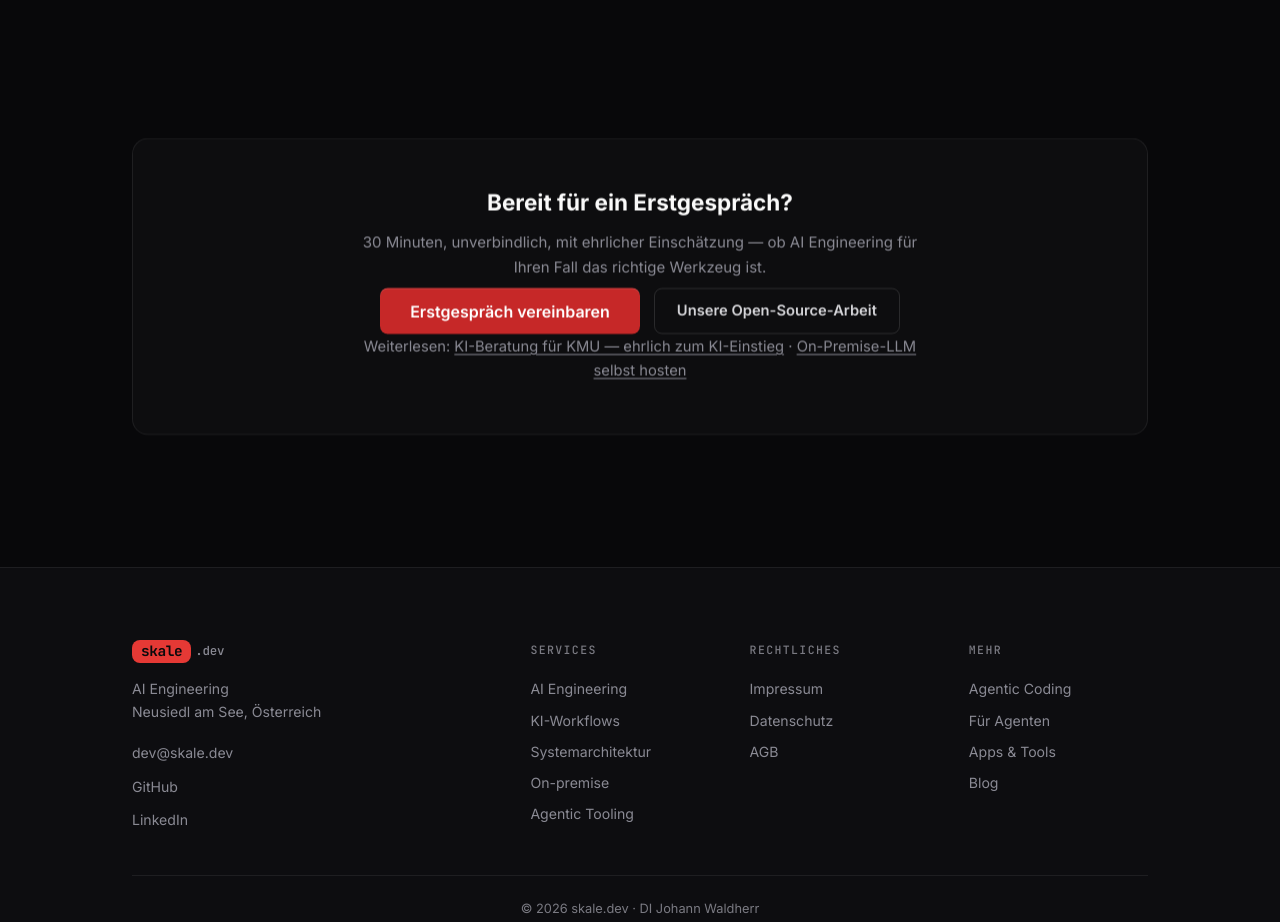
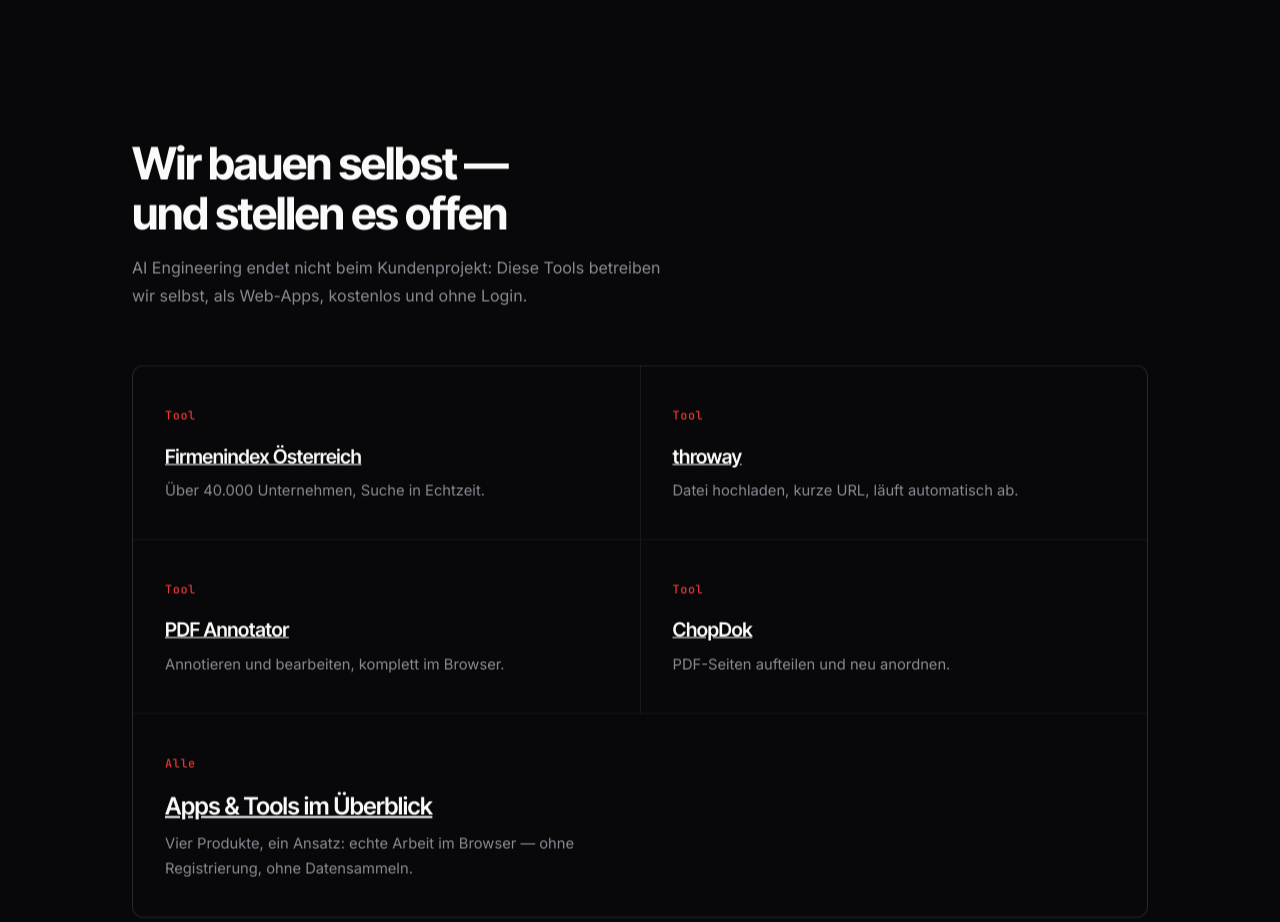
Before and after one commit to devskale/skalego, an Astro site: page /ai-engineering in a window 1280 px wide. Shown: the part 4420-5342 px from the top of the page. Built offline with nearby package versions, Linux system fonts and the light colour scheme; Astro itself is replaced by a stand-in of ours.

Commit message:
seo(apps): app-verlinkung ueber alle ebenen + slash-konsistenz
- Nav-Dropdown: firmenindex + pdf-annotator ergaenzt (fehlten neben throway)
- Footer 'Mehr': firmenindex + pdf-editor + throway
- /ai-engineering/: neue Sektion 'Wir bauen selbst' — alle 4 apps als
  bento-karten aus @data/apps.js (single source of truth, kein drift)
- apps.js: /pdf-editor + /chopdok -> mit trailing slash (= kanonische form
  aus sitemap-apps.xml; vorher 301-hop + inkonsistente JSON-LD-urls)

```diff
--- a/src/components/Footer.astro
+++ b/src/components/Footer.astro
@@ -30,6 +30,9 @@ const year = new Date().getFullYear();
       </div>
       <div class="footer-links">
         <h2>Mehr</h2>
+        <a href="/firmenindex/">Firmenindex Österreich</a>
+        <a href="/pdf-editor/">PDF Annotator</a>
+        <a href="/throway/">throway</a>
         <a href="/agent-coding/">Agentic Coding</a>
         <a href="/agents/">Für Agenten</a>
         <a href="/apps/">Apps &amp; Tools</a>
--- a/src/components/Nav.astro
+++ b/src/components/Nav.astro
@@ -22,6 +22,8 @@ const links = [
         <a href="/apps/" class="nav-group__trigger">Apps <span class="nav-group__caret" aria-hidden="true">▾</span></a>
         <div class="nav-group__menu">
           <a href="/apps/">Apps &amp; Tools</a>
+          <a href="/firmenindex/">Firmenindex</a>
+          <a href="/pdf-editor/">PDF Annotator</a>
           <a href="/throway/">throway</a>
           <a href="/aiui/">πui</a>
           <a href="/agent-coding/">Agentic Coding</a>
--- a/src/data/apps.js
+++ b/src/data/apps.js
@@ -22,7 +22,7 @@ export const apps = [
   },
   {
     name: 'PDF Annotator',
-    href: '/pdf-editor',
+    href: '/pdf-editor/',
     shot: '/logos/screenshot-pdfeditor.png',
     alt: 'Screenshot: PDF Annotator',
     short: 'Annotieren und bearbeiten, komplett im Browser',
@@ -30,7 +30,7 @@ export const apps = [
   },
   {
     name: 'ChopDok',
-    href: '/chopdok',
+    href: '/chopdok/',
     shot: '/logos/screenshot-chopdok.png',
     alt: 'Screenshot: ChopDok',
     short: 'PDF-Seiten aufteilen und neu anordnen',
--- a/src/pages/ai-engineering.astro
+++ b/src/pages/ai-engineering.astro
@@ -1,5 +1,6 @@
 ---
 import BaseLayout from '@layouts/BaseLayout.astro';
+import { apps } from '@data/apps.js';
 
 // AI-Engineering-Landingpage (2026-09-19): Keyword-Fokus "AI Engineering" /
 // "KI-Entwicklung" — GSC 90d zeigte "artificial intelligence consulting" auf
@@ -246,6 +247,34 @@ const faqs = [
       </div>
     </section>
 
+    <!-- Tools von Skale (aus @data/apps.js — keine Duplikat-Texte) -->
+    <section class="section">
+      <div class="container">
+        <header class="section-head reveal">
+          <h2 class="section-title">Wir bauen selbst — und stellen es offen</h2>
+          <p class="section-sub">
+            AI Engineering endet nicht beim Kundenprojekt: Diese Tools
+            betreiben wir selbst, als Web-Apps, kostenlos und ohne Login.
+          </p>
+        </header>
+        <div class="bento reveal">
+          {apps.map((a) => (
+            <article class="bento-cell">
+              <span class="bento-kicker">Tool</span>
+              <h3><a href={a.href}>{a.name}</a></h3>
+              <p>{a.short}.</p>
+            </article>
+          ))}
+          <article class="bento-cell bento-wide">
+            <span class="bento-kicker">Alle</span>
+            <h3><a href="/apps/">Apps &amp; Tools im Überblick</a></h3>
+            <p>Vier Produkte, ein Ansatz: echte Arbeit im Browser —
+            ohne Registrierung, ohne Datensammeln.</p>
+          </article>
+        </div>
+      </div>
+    </section>
+
     <!-- CTA -->
     <section class="section">
       <div class="container">
@@ -302,4 +331,6 @@ const faqs = [
   .aie-reading { margin-top: 18px; font-size: 0.92rem; color: var(--text-dim); }
   .aie-reading a { color: var(--text-dim); text-decoration: underline; text-underline-offset: 3px; }
   .aie-reading a:hover { color: var(--text-bright); }
+  .bento-cell h3 a { color: inherit; }
+  .bento-cell h3 a:hover { color: var(--red-bright); }
 </style>
```
